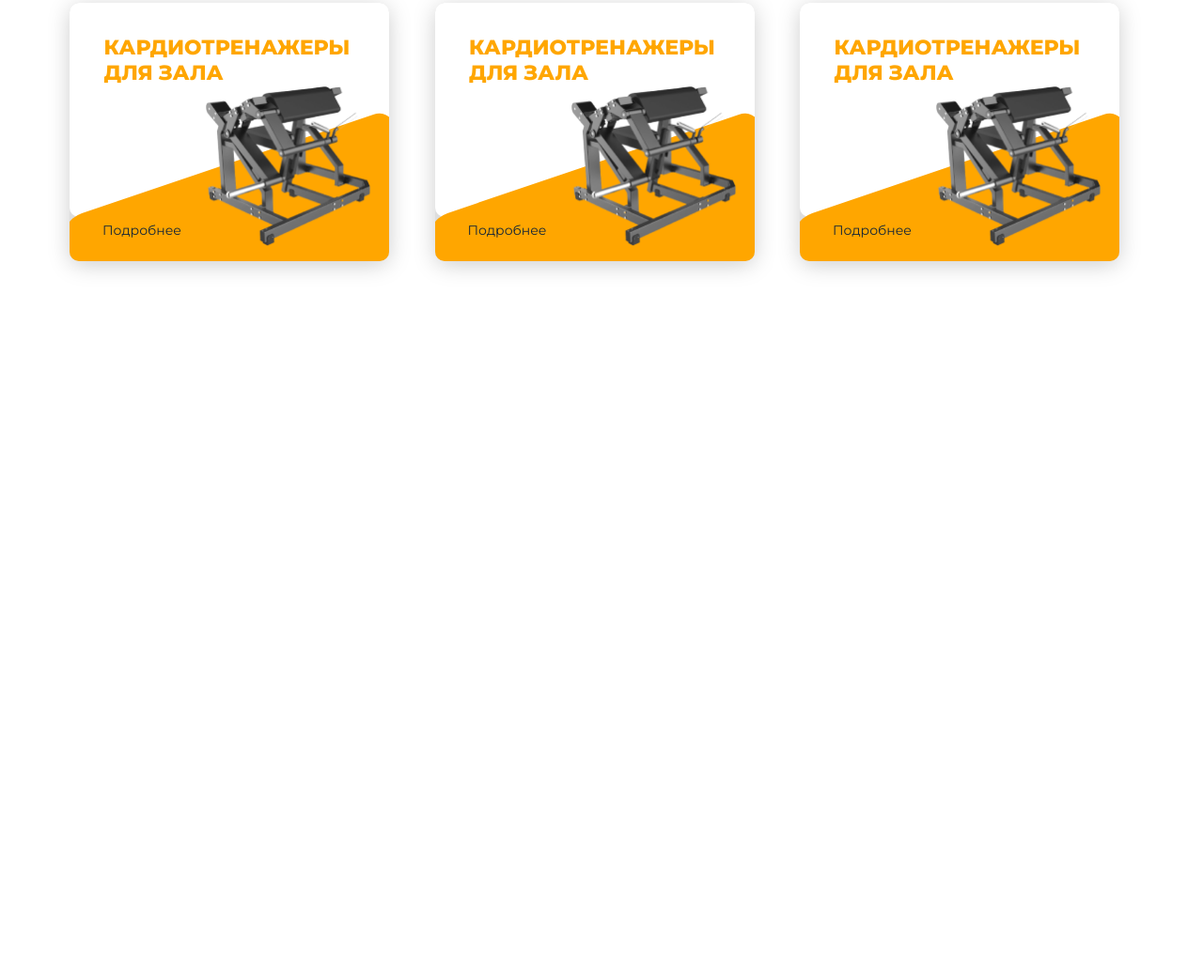
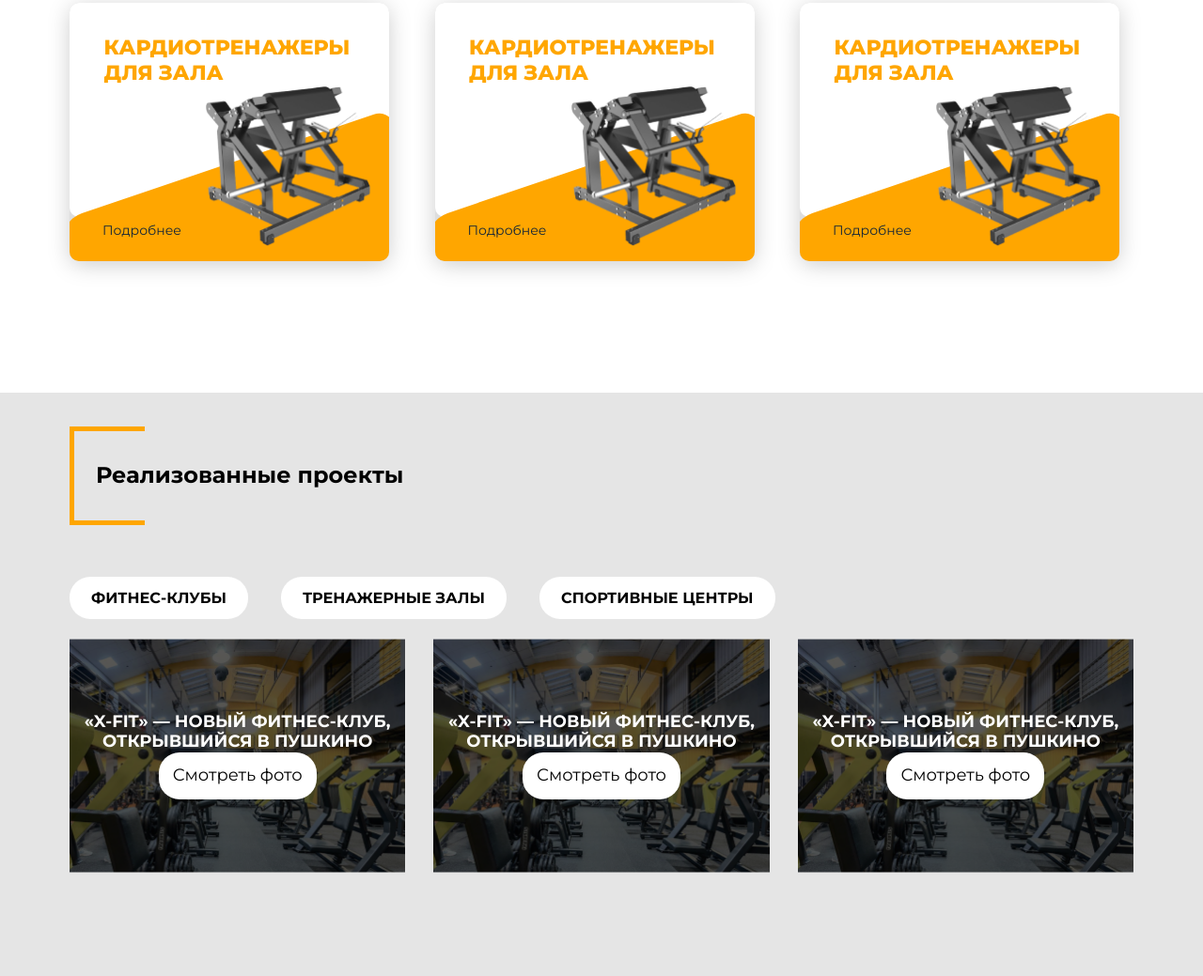
Before and after one commit to iDestar/practice-layout-9, a website built with webpack: page src/index.html in a window 1280 px wide. Shown: the part 1244-2283 px from the top of the page at 94% size. Before the commit the page ends 1556 px from the top, so only its background shows below. Built offline with nearby package versions, Linux system fonts and the light colour scheme.

Commit message:
projects slide

```diff
--- a/src/index.html
+++ b/src/index.html
@@ -193,6 +193,54 @@
           </article>
         </div>
       </section>
+      <div class="main-projects__wrapper">
+        <section class="main__projects container">
+          <div class="projects__title-block">
+            <span class="projects__title-top"></span>
+            <h2 class="projects__title">
+              Реализованные <br />
+              проекты
+            </h2>
+            <span class="projects__title-bottom"></span>
+          </div>
+          <div class="projects__links links">
+            <a href="#" class="links__clubs">фитнес-клубы</a>
+            <a href="#" class="links__halls">тренажерные залы</a>
+            <a href="#" class="links__centrs">спортивные центры</a>
+          </div>
+          <div class="projects__swiper swiper">
+            <div class="swiper-wrapper">
+              <div class="swiper-slide projects__slide _ibg">
+                <div class="projects__slide-title">«X-FIT» — НОВЫЙ ФИТНЕС-КЛУБ, ОТКРЫВШИЙСЯ В ПУШКИНО</div>
+                <a href="#" class="projects__slide-link">Смотреть фото</a>
+                <img class="projects__slide-img" src="./images/projects__slider-img.png" alt="slider img" />
+              </div>
+              <div class="swiper-slide projects__slide _ibg">
+                <div class="projects__slide-title">«X-FIT» — НОВЫЙ ФИТНЕС-КЛУБ, ОТКРЫВШИЙСЯ В ПУШКИНО</div>
+                <a href="#" class="projects__slide-link">Смотреть фото</a>
+                <img class="projects__slide-img" src="./images/projects__slider-img.png" alt="slider img" />
+              </div>
+              <div class="swiper-slide projects__slide _ibg">
+                <div class="projects__slide-title">«X-FIT» — НОВЫЙ ФИТНЕС-КЛУБ, ОТКРЫВШИЙСЯ В ПУШКИНО</div>
+                <a href="#" class="projects__slide-link">Смотреть фото</a>
+                <img class="projects__slide-img" src="./images/projects__slider-img.png" alt="slider img" />
+              </div>
+              <div class="swiper-slide projects__slide _ibg">
+                <div class="projects__slide-title">«X-FIT» — НОВЫЙ ФИТНЕС-КЛУБ, ОТКРЫВШИЙСЯ В ПУШКИНО</div>
+                <a href="#" class="projects__slide-link">Смотреть фото</a>
+                <img class="projects__slide-img" src="./images/projects__slider-img.png" alt="slider img" />
+              </div>
+            </div>
+          </div>
+          <div class="project__swiper-controls">
+            <div class="swiper-pagination projects__swiper-dots"></div>
+            <div class="projects__swiper-arrows">
+              <div class="swiper-button-prev projects__swiper-arrows-prev _icon-arrow-slider"></div>
+              <div class="swiper-button-next projects__swiper-arrows-next _icon-arrow-slider"></div>
+            </div>
+          </div>
+        </section>
+      </div>
     </main>
     <script src="https://unpkg.com/swiper@7/swiper-bundle.min.js"></script>
   </body>
--- a/src/index.js
+++ b/src/index.js
@@ -41,10 +41,19 @@
   });
 };
 
-const swiper = new Swiper('.swiper', {
+const swiper = new Swiper('.header__swiper', {
   // Optional parameters
 
   slidesPerView: 1,
+  spaceBetween: 30,
+
+  // If we need pagination
+});
+
+const projectsSwiper = new Swiper('.projects__swiper', {
+  // Optional parameters
+
+  slidesPerView: 3,
   spaceBetween: 30,
 
   // If we need pagination
--- a/src/styles/catalog.scss
+++ b/src/styles/catalog.scss
@@ -21,6 +21,7 @@
 
 .catalog {
   &.container {
+    margin-bottom: 106px;
     @media (max-width: $md4+px) {
       padding-left: 17px;
       padding-right: 17px;
@@ -29,20 +30,15 @@
   // .catalog__title-block
 
   &__title-block {
-    border-left: solid $orangeColor;
-    @include adaptiv-value('border-width', 5, 3, 1);
+    @extend %title__block;
     margin-bottom: 50px;
   }
 
   // .catalog__title-top
 
   &__title-top {
-    display: block;
-    position: relative;
-    width: 75px;
+    @extend %title__top;
     margin-bottom: 16px;
-    @include adaptiv-value('height', 5, 3, 1);
-    background-color: $orangeColor;
   }
 
   // .catalog__title
@@ -57,12 +53,8 @@
   // .catalog__title-bottom
 
   &__title-bottom {
+    @extend %title__bottom;
     margin-top: 16px;
-    display: block;
-    position: relative;
-    width: 75px;
-    @include adaptiv-value('height', 5, 3, 1);
-    background-color: $orangeColor;
   }
 
   // .catalog__item
--- a/src/styles/main.scss
+++ b/src/styles/main.scss
@@ -6,6 +6,7 @@
 @use 'swiper';
 @use 'benefits';
 @use 'catalog';
+@use 'projects';
 @import 'variables';
 
 .container {
--- a/src/styles/mixins.scss
+++ b/src/styles/mixins.scss
@@ -19,3 +19,50 @@
     #{$property}: calc(#{$minSize + px} + #{$addSize} * ((100vw - 320px) / #{$maxWidth - 320}));
   }
 }
+
+%title__block {
+  border-left: solid $orangeColor;
+  @include adaptiv-value('border-width', 5, 3, 1);
+}
+
+%title__top {
+  display: block;
+  position: relative;
+  width: 75px;
+  @include adaptiv-value('height', 5, 3, 1);
+  background-color: $orangeColor;
+}
+
+%title__bottom {
+  display: block;
+  position: relative;
+  width: 75px;
+  @include adaptiv-value('height', 5, 3, 1);
+  background-color: $orangeColor;
+}
+
+%projects__button {
+  padding-right: 23 / 16 * 1em;
+  padding-left: 23 / 16 * 1em;
+  display: inline-flex;
+  min-height: 45px;
+  background-color: $textColorWhite;
+  color: $mainColor;
+  @include adaptiv-value('font-size', 16, 10, 1);
+  line-height: 120%;
+  align-items: center;
+  border-radius: 22px;
+  transition: all 0.3s ease 0s;
+  text-transform: uppercase;
+  font-weight: 700;
+  margin-bottom: 10px;
+  &:not(:last-child) {
+    @include adaptiv-value('margin-right', 35, 10, 1);
+  }
+  @media (any-hover: hover) {
+    &:hover {
+      background-color: $orangeColor;
+      color: $textColorWhite;
+    }
+  }
+}
--- /dev/null
+++ b/src/styles/projects.scss
@@ -0,0 +1,141 @@
+@import 'variables.scss';
+@import 'mixins.scss';
+@import 'ui';
+
+.main {
+  // .main__projects
+
+  &__projects {
+  }
+}
+.main-projects__wrapper {
+  background-color: #e5e5e5;
+  @include adaptiv-value('padding-top', 36, 30, 1);
+}
+.projects {
+  // .projects__title-block
+
+  &__title-block {
+    @include adaptiv-value('margin-bottom', 55, 21, 1);
+    @extend %title__block;
+  }
+
+  // .projects__title-top
+
+  &__title-top {
+    @extend %title__top;
+    @include adaptiv-value('margin-bottom', 33, 18, 1);
+  }
+
+  // .projects__title
+
+  &__title {
+    @include adaptiv-value('font-size', 24, 18, 1);
+    line-height: 120%;
+    font-weight: bold;
+    margin-left: 23px;
+    @media (min-width: $md4+px) {
+      br {
+        display: none;
+      }
+    }
+  }
+
+  // .projects__title-bottom
+
+  &__title-bottom {
+    @extend %title__bottom;
+    @include adaptiv-value('margin-top', 33, 18, 1);
+  }
+
+  // .projects__links
+
+  &__links {
+  }
+
+  // .projects__swiper
+
+  &__swiper {
+  }
+
+  // .projects__slide
+
+  &__slide {
+    width: 411px;
+    height: 249px;
+    display: flex;
+    align-items: center;
+    flex-direction: column;
+    justify-content: center;
+  }
+
+  // .projects__slide-title
+
+  &__slide-title {
+    @include adaptiv-value('font-size', 18, 15, 1);
+    line-height: 120%;
+    font-weight: bold;
+    color: $textColorWhite;
+    text-align: center;
+  }
+
+  // .projects__slide-link
+
+  &__slide-link {
+    display: inline-flex;
+    @include adaptiv-value('font-size', 18, 15, 1);
+    line-height: 120%;
+    color: $mainColor;
+    background-color: $textColorWhite;
+    min-height: 50px;
+    padding-left: 15 / 18 * 1em;
+    padding-right: 15 / 18 * 1em;
+    border-radius: 22px;
+    align-items: center;
+  }
+
+  // .projects__slide-img
+
+  &__slide-img {
+    z-index: -1;
+  }
+}
+.links {
+  display: flex;
+  align-items: flex-start;
+  flex-wrap: wrap;
+  margin-bottom: 11px;
+  // .links__clubs
+
+  &__clubs {
+    @extend %projects__button;
+  }
+
+  // .links__halls
+
+  &__halls {
+    @extend %projects__button;
+  }
+
+  // .links__centrs
+
+  &__centrs {
+    @extend %projects__button;
+  }
+}
+.swiper {
+}
+.swiper-wrapper {
+}
+.swiper-slide {
+}
+
+.project__swiper-controls {
+}
+
+.swiper-pagination {
+}
+.swiper-button-prev {
+}
+.swiper-button-next {
+}
```
Also changed, not shown: src/images/projects__slider-img.png (added).
